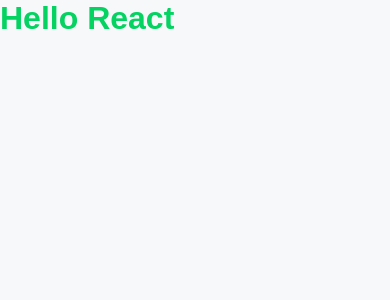
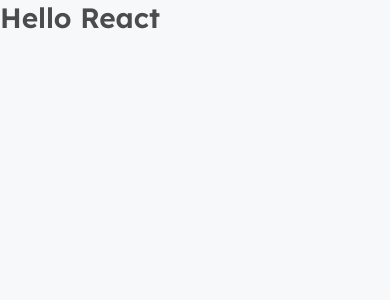
Before and after one commit to prynssmaia/podcastr-nlw5, a Next.js app: page / in a window 390 px wide. Shown: the top 300 px of the page. Built offline with nearby package versions, Linux system fonts and the light colour scheme.

Commit message:
add: font configuration

```diff
--- /dev/null
+++ b/src/pages/_document.tsx
@@ -0,0 +1,18 @@
+import Document, { Html, Head, Main, NextScript} from 'next/document';
+
+export default class MyDocument extends Document {
+    render() {
+        return (
+            <Html>
+                <Head>
+                    <link rel="preconnect" href="https://fonts.gstatic.com" />
+                    <link href="https://fonts.googleapis.com/css2?family=Inter&family=Lexend:wght@500;600&display=swap" rel="stylesheet" />
+                </Head>
+                <body>
+                    <Main />
+                    <NextScript />
+                </body>
+            </Html>
+        )
+    }
+}
--- a/src/styles/global.scss
+++ b/src/styles/global.scss
@@ -21,13 +21,31 @@
     --purple-800: #6F48C9;
   }
 
+@media (max-width: 1080px) {
+    html {
+        font-size: 93.75% // 15px
+    }
+}
+
+@media (max-width: 720px) {
+    html {
+        font-size: 87.5% // 14px
+    }
+}
+
 body {
     background: var(--gray-50);
 }
 
 body, input, textarea, button {
-    font: 500 1rem sans-serif;
-    color: var(--green-500);
+    font: 500 1rem Inter sans-serif;
+    color: var(--gray-500);
+}
+
+h1, h2, h3, h4, h5, h6 {
+    font-weight: 600;
+    font-family: Lexend, sans-serif;
+    color: var(--gray-800);
 }
 
 h1 {
```
Also changed, not shown: 1 other file (tests, documents, lock files or other folders).
